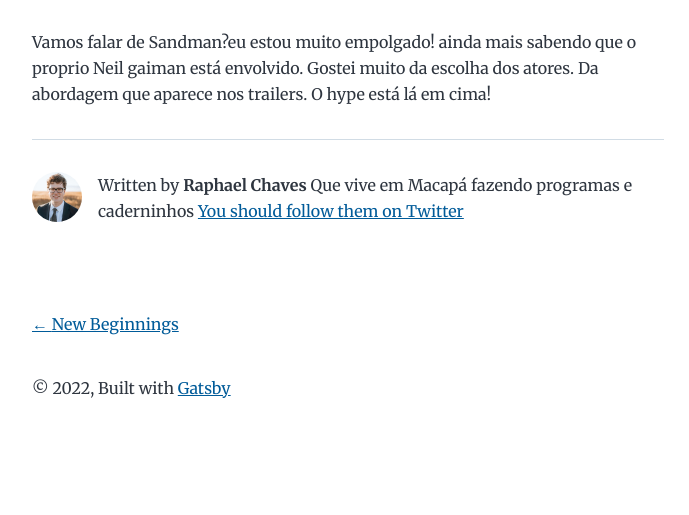
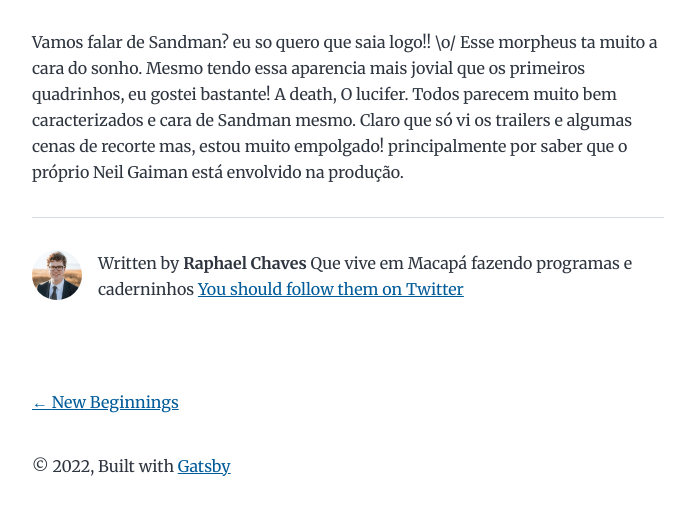
Before and after one commit to raphaeljq/foodblog, a Gatsby site: page /2022-06-11-a-serie-do-sandman/ in a window 1280 px wide. Shown: the part 211-726 px from the top of the page, without its empty margins (292-981 px from the left). Built offline with nearby package versions, Linux system fonts and the light colour scheme; Gatsby itself is replaced by a stand-in of ours.

Commit message:
Update Blog “2022-06-11-a-serie-do-sandman”

```diff
--- a/content/blog/2022-06-11-a-serie-do-sandman.md
+++ b/content/blog/2022-06-11-a-serie-do-sandman.md
@@ -4,4 +4,4 @@ title: A serie do sandman
 date: 2022-06-11T04:34:28.860Z
 thumbnail: /static/images/sandman-estreia.jpg
 ---
-Vamos falar de Sandman?eu estou muito empolgado! ainda mais sabendo que o proprio Neil gaiman está envolvido. Gostei muito da escolha dos atores. Da abordagem que aparece nos trailers. O hype está lá em cima!
+Vamos falar de Sandman? eu so quero que saia logo!! \o/ Esse morpheus ta muito a cara do sonho. Mesmo tendo essa aparencia mais jovial que os primeiros quadrinhos, eu gostei bastante! A death, O lucifer. Todos parecem muito bem caracterizados e cara de Sandman mesmo. Claro que só vi os trailers e algumas cenas de recorte mas, estou muito empolgado! principalmente por saber que o próprio Neil Gaiman está envolvido na produção.
```
